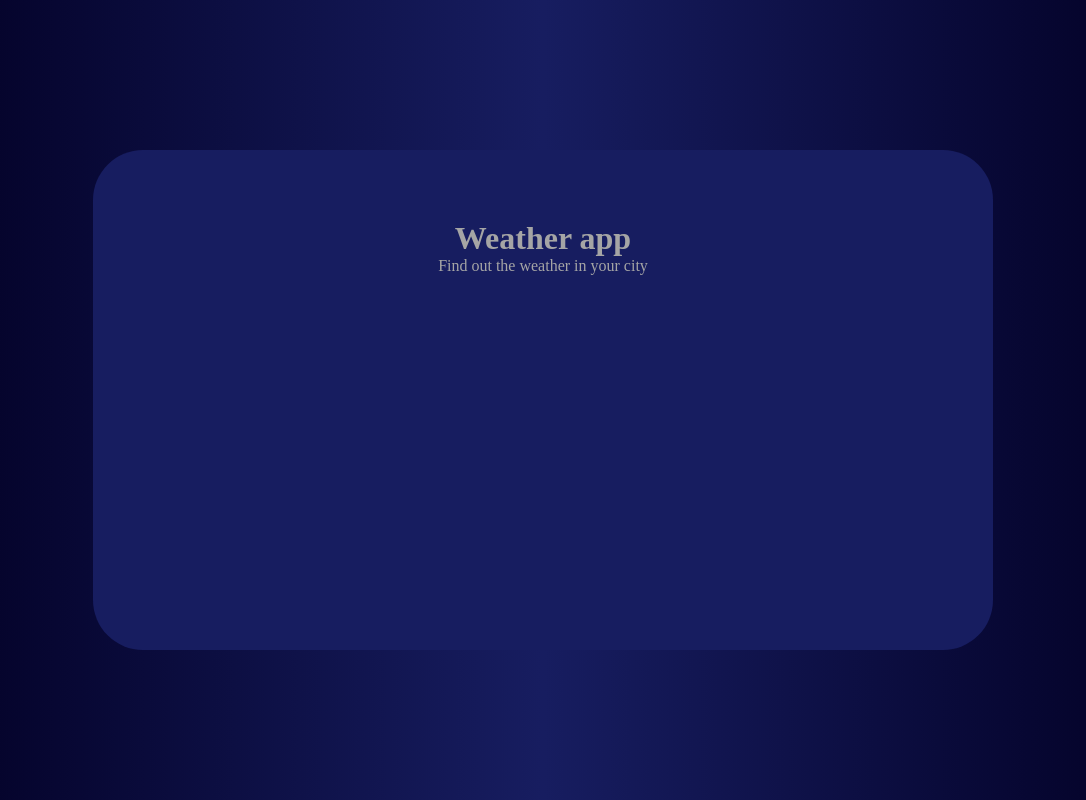
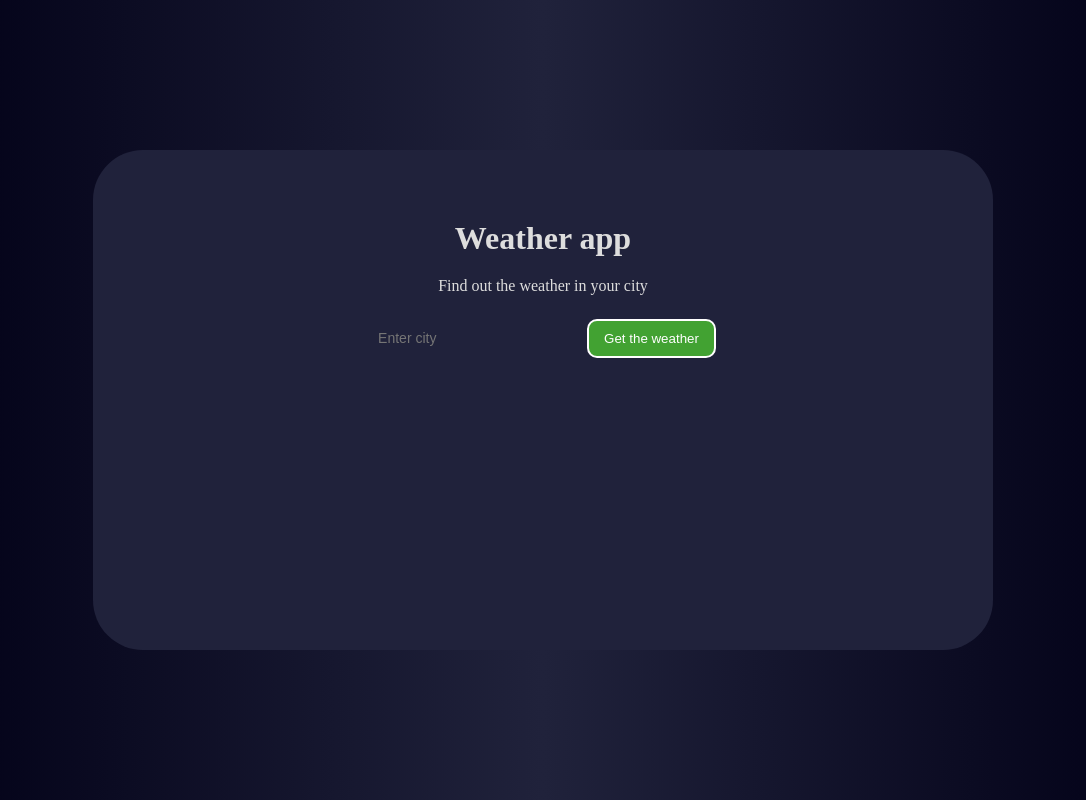
Before and after one commit to TheSpl4sh/vueProject, a Vue app: page / in a window 1280 px wide. Shown: the whole page, without its empty margins (97-1183 px from the left). Built offline with nearby package versions, Linux system fonts and the light colour scheme.

Commit message:
feat: adding input and button "get weather"

```diff
--- a/src/App.vue
+++ b/src/App.vue
@@ -7,6 +7,8 @@
       <header>
         <h1>Weather app</h1>
         <p>Find out the weather in your city</p>
+        <input type="text"  placeholder="Enter city">
+        <button>Get the weather</button>
       </header>
     </div>
 </template>
@@ -18,14 +20,48 @@
   height: 500px;
   border-radius: 50px;
   padding: 20px;
-  background-color: #171d60;
-  color: #a5a5a5;
+  background-color: #20223b;
+  color: #dddddd;
   text-align: center;
+}
+
+.wrapper p {
+  margin-top: 20px;
 }
 
 h1 {
   margin-top: 50px;
 }
 
+.wrapper input {
+  margin-top: 30px;
+  background-color: transparent;
+  border: 0;
+  border-bottom: 2px solid #20223b;
+  color: #dddddd;
+  font-size: 14px;
+  padding: 5px 8px;
+  outline: none;
+  transition: border-bottom-color 0.3s ease;
+}
+
+.wrapper input:focus {
+  border-bottom-color: white;
+}
+
+.wrapper button {
+  background-color: #42a232;
+  color: white;
+  border-radius: 10px;
+  border: 2px solid white;
+  padding: 10px 15px;
+  margin-left: 20px;
+  cursor: pointer;
+  transition: transform 500ms ease;
+}
+
+.wrapper button:hover {
+  transform: scale(1.1) translate(-5px);
+}
 
 </style>
--- a/src/assets/main.css
+++ b/src/assets/main.css
@@ -7,8 +7,8 @@
 body {
   width: 100%;
   min-height: 100vh;
-  background: rgb(2,0,36);
-  background: linear-gradient(90deg, rgba(2,0,36,1) 0%, rgba(23,29,96,1) 50%, rgba(2,0,36,1) 100%);
+  background: rgb(1,0,22);
+background: linear-gradient(90deg, rgba(1,0,22,1) 0%, rgba(32,34,59,1) 50%, rgba(1,0,22,1) 100%);
   display: flex;
   justify-content: center;
   align-items: center;
```
